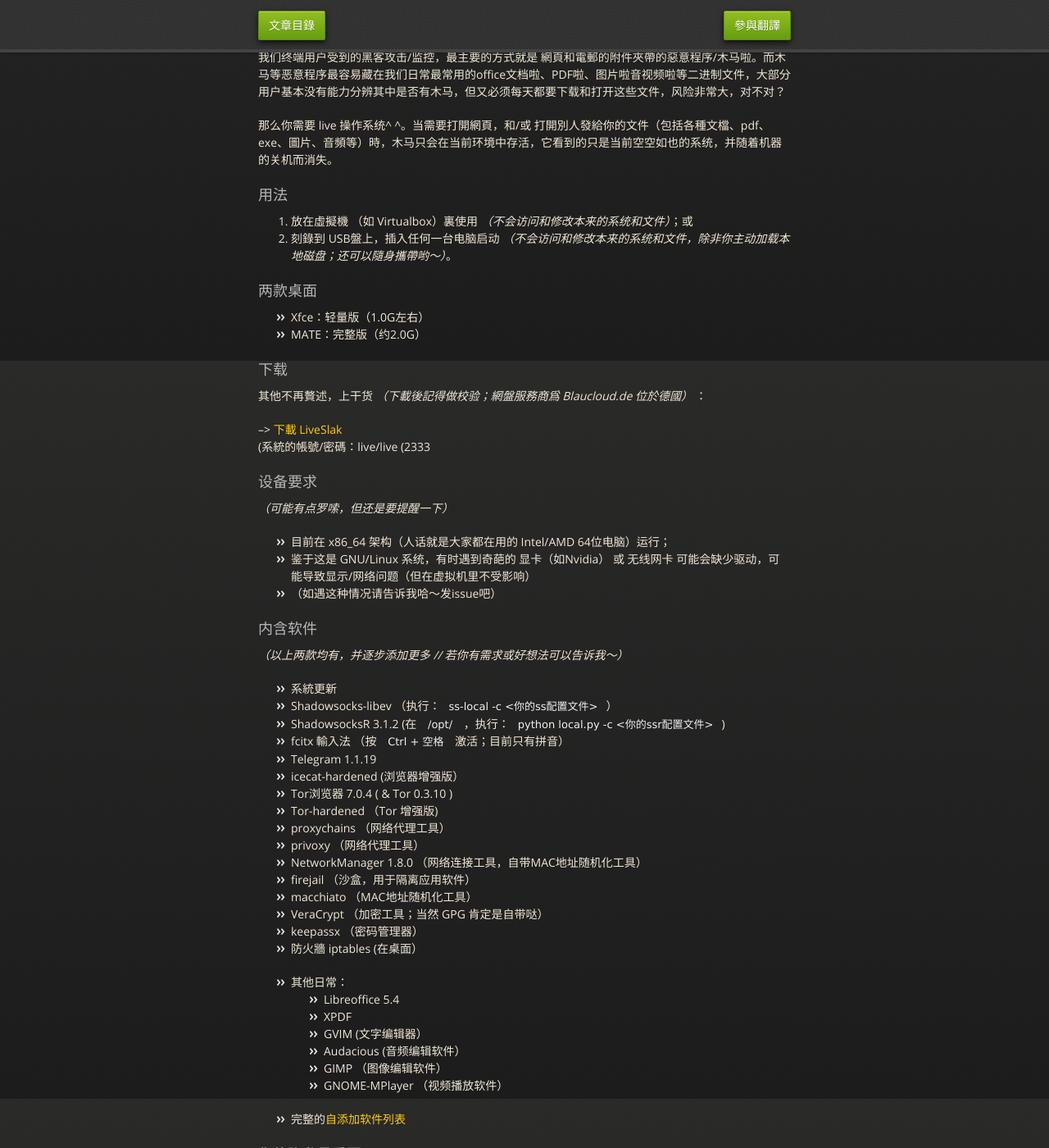
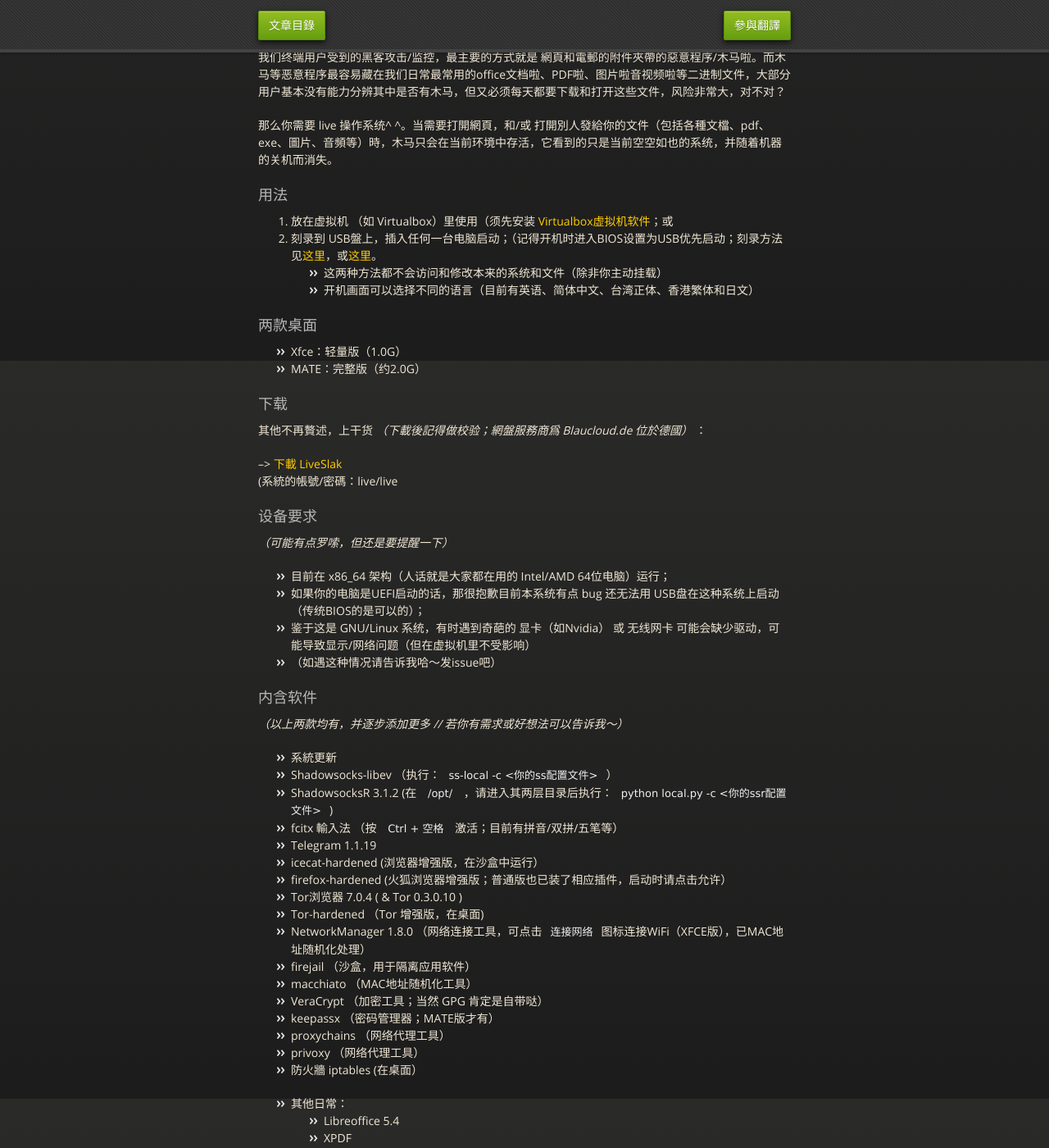
Before and after one commit to mdrights/os-observe, a Jekyll site: the page built from _posts/2017-12-31-Liveslak-intro.md, in a window 1280 px wide and 1400 px high, scrolled down 460 px. Shown: the whole window at 82% size. Built offline with Jekyll 4.4.1, drawn with Linux system fonts in a browser that asks for light colours; some of the changed text lies outside the part shown.

Commit message:
update this post.

```diff
--- a/_posts/2017-12-31-Liveslak-intro.md
+++ b/_posts/2017-12-31-Liveslak-intro.md
@@ -27,23 +27,26 @@
 那么你需要 live 操作系统^ ^。当需要打開網頁，和/或 打開別人發給你的文件（包括各種文檔、pdf、exe、圖片、音頻等）時，木马只会在当前环境中存活，它看到的只是当前空空如也的系统，并随着机器的关机而消失。
 
 ### 用法
-1. 放在虛擬機 （如 Virtualbox）裏使用 _（不会访问和修改本来的系统和文件）_；或
-2. 刻錄到 USB盤上，插入任何一台电脑启动 _（不会访问和修改本来的系统和文件，除非你主动加载本地磁盘；还可以隨身攜帶哟～）_。
+1. 放在虚拟机 （如 Virtualbox）里使用（须先安装 [Virtualbox虚拟机软件](https://www.virtualbox.org/wiki/Downloads)；或
+2. 刻录到 USB盤上，插入任何一台电脑启动；（记得开机时进入BIOS设置为USB优先启动；刻录方法见[这里](https://rufus.akeo.ie/?locale=zh_CN)，或[这里](https://program-think.blogspot.com/2013/12/create-bootable-usb-stick-from-iso.html)。
+- 这两种方法都不会访问和修改本来的系统和文件（除非你主动挂载）
+- 开机画面可以选择不同的语言（目前有英语、简体中文、台湾正体、香港繁体和日文）
 
 ### 两款桌面
-- Xfce：轻量版（1.0G左右）
+- Xfce：轻量版（1.0G）
 - MATE：完整版（约2.0G）
 
 ### 下载
 其他不再贅述，上干货 _（下載後記得做校验；網盤服務商爲 Blaucloud.de 位於德國）_ ：
 
  --> [下載 LiveSlak](https://github.com/mdrights/LiveSlak#download)
-(系統的帳號/密碼：live/live (2333
+(系統的帳號/密碼：live/live
 
 
 ### 设备要求
 _（可能有点罗嗦，但还是要提醒一下）_
 - 目前在 x86_64 架构（人话就是大家都在用的 Intel/AMD 64位电脑）运行；
+- 如果你的电脑是UEFI启动的话，那很抱歉目前本系统有点 bug 还无法用 USB盘在这种系统上启动（传统BIOS的是可以的）；
 - 鉴于这是 GNU/Linux 系统，有时遇到奇葩的 显卡（如Nvidia） 或 无线网卡 可能会缺少驱动，可能导致显示/网络问题（但在虚拟机里不受影响）
 - （如遇这种情况请告诉我哈～发issue吧）
 
@@ -52,19 +55,20 @@
 _（以上两款均有，并逐步添加更多 // 若你有需求或好想法可以告诉我～）_
 - 系統更新
 - Shadowsocks-libev （执行：`ss-local -c <你的ss配置文件>`）
-- ShadowsocksR 3.1.2 (在 `/opt/` ，执行：`python local.py -c <你的ssr配置文件>`)
-- fcitx 輸入法 （按 `Ctrl + 空格` 激活；目前只有拼音）
+- ShadowsocksR 3.1.2 (在 `/opt/` ，请进入其两层目录后执行：`python local.py -c <你的ssr配置文件>`)
+- fcitx 輸入法 （按 `Ctrl + 空格` 激活；目前有拼音/双拼/五笔等）
 - Telegram 1.1.19
-- icecat-hardened (浏览器增强版）
-- Tor浏览器 7.0.4 ( & Tor 0.3.10 )
-- Tor-hardened （Tor 增强版)
-- proxychains （网络代理工具）
-- privoxy （网络代理工具）
-- NetworkManager 1.8.0 （网络连接工具，自带MAC地址随机化工具）
+- icecat-hardened (浏览器增强版，在沙盒中运行）
+- firefox-hardened (火狐浏览器增强版；普通版也已装了相应插件，启动时请点击允许）
+- Tor浏览器 7.0.4 ( & Tor 0.3.0.10 )
+- Tor-hardened （Tor 增强版，在桌面)
+- NetworkManager 1.8.0 （网络连接工具，可点击`连接网络`图标连接WiFi（XFCE版），已MAC地址随机化处理）
 - firejail （沙盒，用于隔离应用软件）
 - macchiato （MAC地址随机化工具）
 - VeraCrypt （加密工具；当然 GPG 肯定是自带哒）
-- keepassx （密码管理器）
+- keepassx （密码管理器；MATE版才有）
+- proxychains （网络代理工具）
+- privoxy （网络代理工具）
 - 防火牆 iptables (在桌面）
 
 - 其他日常：
```
Also changed, not shown: other parts of _posts/2017-12-31-Liveslak-intro.md (+1 -1 lines).
